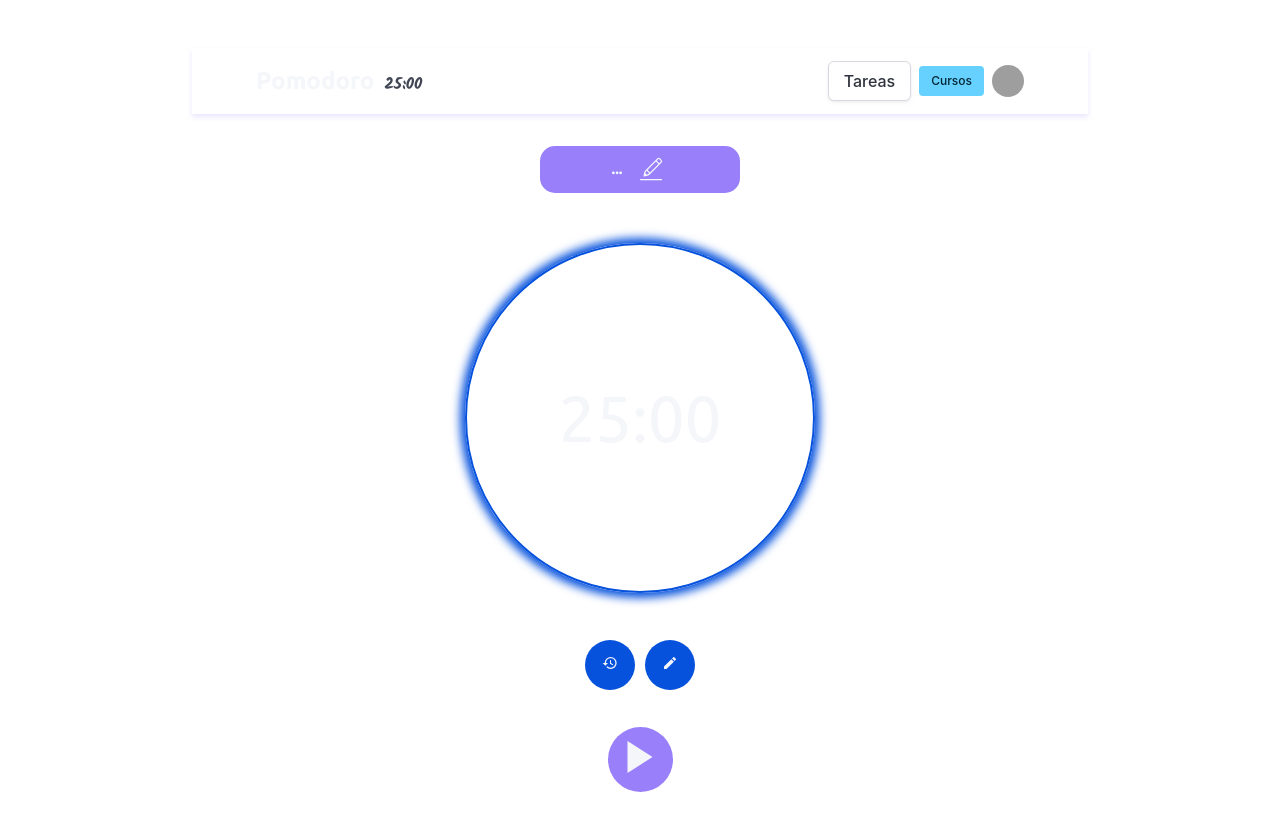
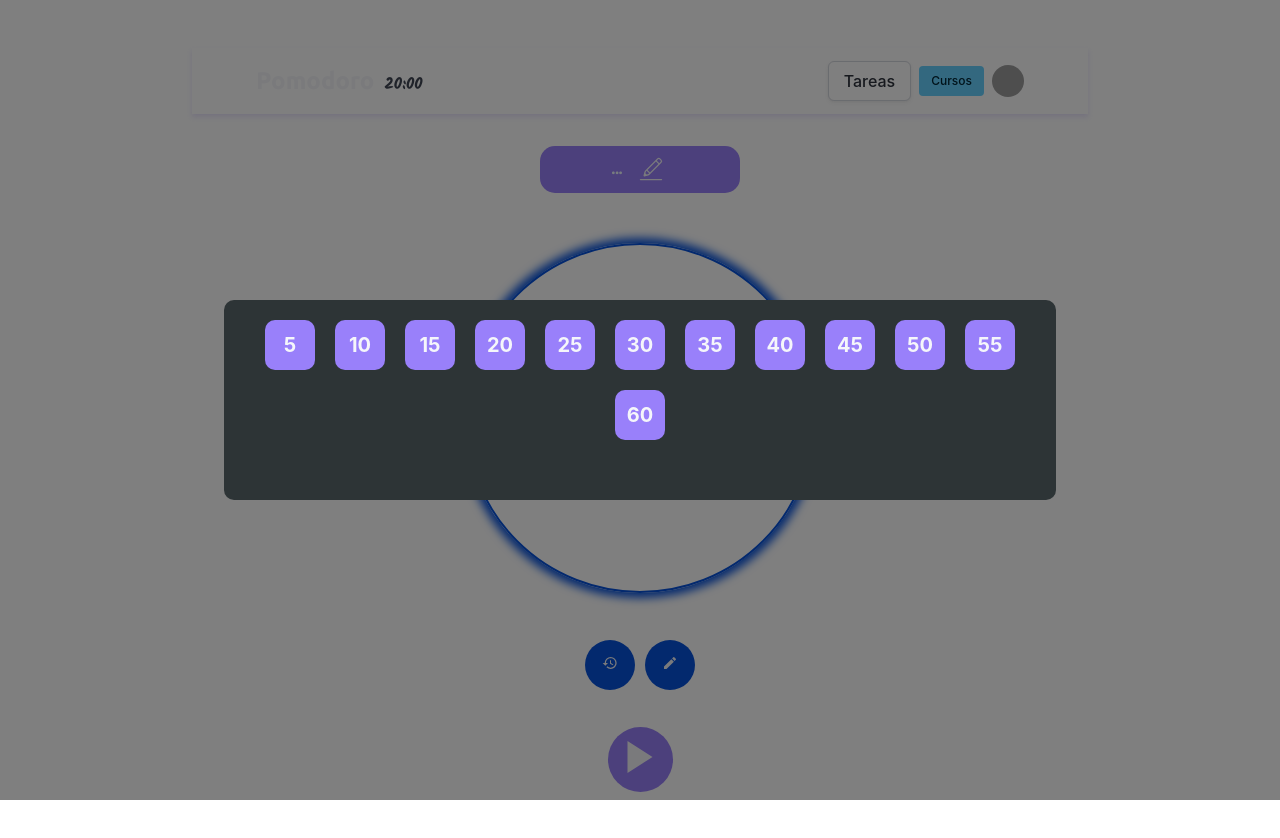
Before and after one commit to neunapp/neun-pomodoro, a React (Vite) app: page / in a window 1280 px wide. Both pictures are taken after a click on the button 670 px from the left and 664 px from the top of the page. Shown: the top 838 px of the page. Built offline with nearby package versions, Linux system fonts and the light colour scheme; no server answers; the database is empty; grey boxes are pictures that could not be loaded.

Commit message:
pomodoro funcionando

```diff
--- /dev/null
+++ b/src/components/ChangeTimePomodoro.jsx
@@ -0,0 +1,46 @@
+import { useContext } from "react";
+import { saveNewTimePomodoroStorage } from "../services/TimePomodoroData"
+import BaseFlotaingCard from "./base/BaseFlotaingCard"
+
+import { GlobalContext } from '../context/GlobalContext';
+
+import './ChangeTimePomodoro.scss'
+
+const ChangeTimePomodoro = ({closeFuntion,}) => {
+  const { setTimePomodoro } = useContext(GlobalContext)
+  const listTimes = [
+    5,
+    10,
+    15,
+    20,
+    25,
+    30,
+    35,
+    40,
+    45,
+    50,
+    55,
+    60
+  ]
+
+  const selectedTime = (value) => {
+    saveNewTimePomodoroStorage(value)
+    setTimePomodoro(value*60)
+    closeFuntion()
+  }
+
+  return(
+    <BaseFlotaingCard>
+      <div className="card-times">
+        { listTimes.map(
+          (time) => (
+            <a href="#" onClick={ () => selectedTime(time) }  className="card-times__item">{time}</a>
+          )
+        ) }
+
+      </div>
+    </BaseFlotaingCard>
+  )
+}
+
+export default ChangeTimePomodoro
--- /dev/null
+++ b/src/components/ChangeTimePomodoro.scss
@@ -0,0 +1,25 @@
+.card-times {
+  display: flex;
+  flex-wrap: wrap;
+  gap: 20px;
+  justify-content: center;
+  padding: 10px;
+  &__item {
+    background-color: $color-2;
+    display: flex;
+    width: 50px;
+    height: 50px;
+    text-align: center;
+    justify-content: center;
+    align-items: center;
+    color: $color-3;
+    font-weight: bold;
+    border-radius: 10px;
+    font-size: 20px;
+    &:hover {
+      background-color: $color-8;
+      color: $color-1;
+      border: 1px solid $color-3;
+    }
+  }
+}
--- a/src/components/Pomodoro.jsx
+++ b/src/components/Pomodoro.jsx
@@ -5,18 +5,20 @@ import { IoMdPlay } from "react-icons/io";
 import { IoStop } from "react-icons/io5";
 import { CiEdit } from "react-icons/ci";
 //
-import { GlobalContext, initialPomodoro } from '../context/GlobalContext';
+import { GlobalContext } from '../context/GlobalContext';
+import { getTimeStorage } from '../services/TimePomodoroData';
 //
 import { formattedTime } from '../utils/pomodoroFormat.js'
 //
-import SelectedTask from './tasks/SelectedTask';
+import SelectedTask from './tasks/SelectedTask'
+import ChangeTimePomodoro from './ChangeTimePomodoro'
 
 import './Pomodoro.scss'
 
 function Pomodoro() {
   const { timePomodoro, setTimePomodoro, activePomodoro, setActivePomodoro } = useContext(GlobalContext)
   let [initialColor, setInitialColor] = useState('#0652DD')
-  let [isActive, setIsActive] = useState(false)
+  let [isEdit, setIsEdit] = useState(false)
 
   const updateTimer = () => {
     setTimePomodoro(timePomodoro - 1)
@@ -29,7 +31,7 @@ function Pomodoro() {
   }
 
   const restartTimer = () => {
-    setTimePomodoro(initialPomodoro)
+    setTimePomodoro(getTimeStorage().time)
     setActivePomodoro(false)
   }
 
@@ -38,6 +40,14 @@ function Pomodoro() {
     const alertSound = new Audio('/sond01.mp3')
     alertSound.play();
     setTimeout(() => restartTimer(), 4000)
+  }
+
+  const editTimePomodoro = () => {
+    setIsEdit(true)
+  }
+
+  const closeEditTime = () => {
+    setIsEdit(false)
   }
 
   useEffect(()=> {
@@ -72,17 +82,20 @@ function Pomodoro() {
             <button className="pomodoro__ctrls__btn" onClick={restartTimer}>
               <MdOutlineRestore />
             </button>
-            <button className="pomodoro__ctrls__btn">
-              <MdModeEdit />
+            <button
+              className="pomodoro__ctrls__btn"
+              onClick={editTimePomodoro}>
+                <MdModeEdit />
             </button>
           </div>
           <button className="pomodoro__ctrls__btn play" onClick={iniciarCronometro}>
             {
-              isActive ? <IoStop style={{ fontSize: 40, }}/> : <IoMdPlay style={{ fontSize: 40, }}/>
+              activePomodoro ? <IoStop style={{ fontSize: 40, }}/> : <IoMdPlay style={{ fontSize: 40, }}/>
             }
           </button>
         </div>
       </div>
+      { isEdit ? <ChangeTimePomodoro closeFuntion={closeEditTime} /> : null }
     </>
   )
 
--- a/src/context/GlobalContext.jsx
+++ b/src/context/GlobalContext.jsx
@@ -1,9 +1,9 @@
 import React, { createContext, useState } from 'react';
+//
+import { getTimeStorage } from '../services/TimePomodoroData.js';
 
 // creamos un contexo global
 const GlobalContext = createContext();
-
-export const initialPomodoro = 25*60
 
 const GlobalProvider = ({ children }) => {
   const [user, setUser] = useState({
@@ -11,10 +11,13 @@ const GlobalProvider = ({ children }) => {
     'id':'U00008',
     'avatar': 'https://picsum.photos/id/101/200/200'
   })
+  // funcion inicial
+  const initialPomodoro = getTimeStorage()
+  // setea el tiempo de concentracion del usuario
+  const [timePomodoro, setTimePomodoro] = useState(initialPomodoro.time)
+  const [activePomodoro, setActivePomodoro] = useState(false)
 
-  // setea el tiempo de concentracion del usuario
-  const [timePomodoro, setTimePomodoro] = useState(initialPomodoro)
-  const [activePomodoro, setActivePomodoro] = useState(false)
+
 
   const setDataUser = (newUser) => {
     setUser(newUser)
--- /dev/null
+++ b/src/services/TimePomodoroData.js
@@ -0,0 +1,27 @@
+export const getTimeStorage = () => {
+  const defaultTimePomodoro = 20*60
+  // recuepramos objeto
+  const objTimePomodoro = localStorage.getItem("objTimePomodoro")
+
+  // si existe convertimos la cadena a json
+  if (objTimePomodoro) {
+    const timePomodoro = JSON.parse(objTimePomodoro)
+    console.log('timer: ', timePomodoro)
+    return timePomodoro
+  } else {
+    const timePomodoro = {
+      time: defaultTimePomodoro
+    }
+    return timePomodoro
+  }
+}
+
+export const saveNewTimePomodoroStorage = (newTime) => {
+  const timePomodoro = {
+    time: newTime*60
+  }
+  localStorage.setItem(
+    "objTimePomodoro",
+    JSON.stringify(timePomodoro)
+  )
+}
--- a/src/utils/pomodoroFormat.js
+++ b/src/utils/pomodoroFormat.js
@@ -1,5 +1,10 @@
 export const formattedTime = (time) => {
   const minutes = Math.floor((time % 3600) / 60);
   const seconds = time % 60;
-  return `${String(minutes).padStart(2, '0')}:${String(seconds).padStart(2, '0')}`;
+  if (time >= 3600) {
+    return `${String(59).padStart(2, '0')}:${String(59).padStart(2, '0')}`
+  } else {
+    return `${String(minutes).padStart(2, '0')}:${String(seconds).padStart(2, '0')}`;
+  }
+
 }
```
